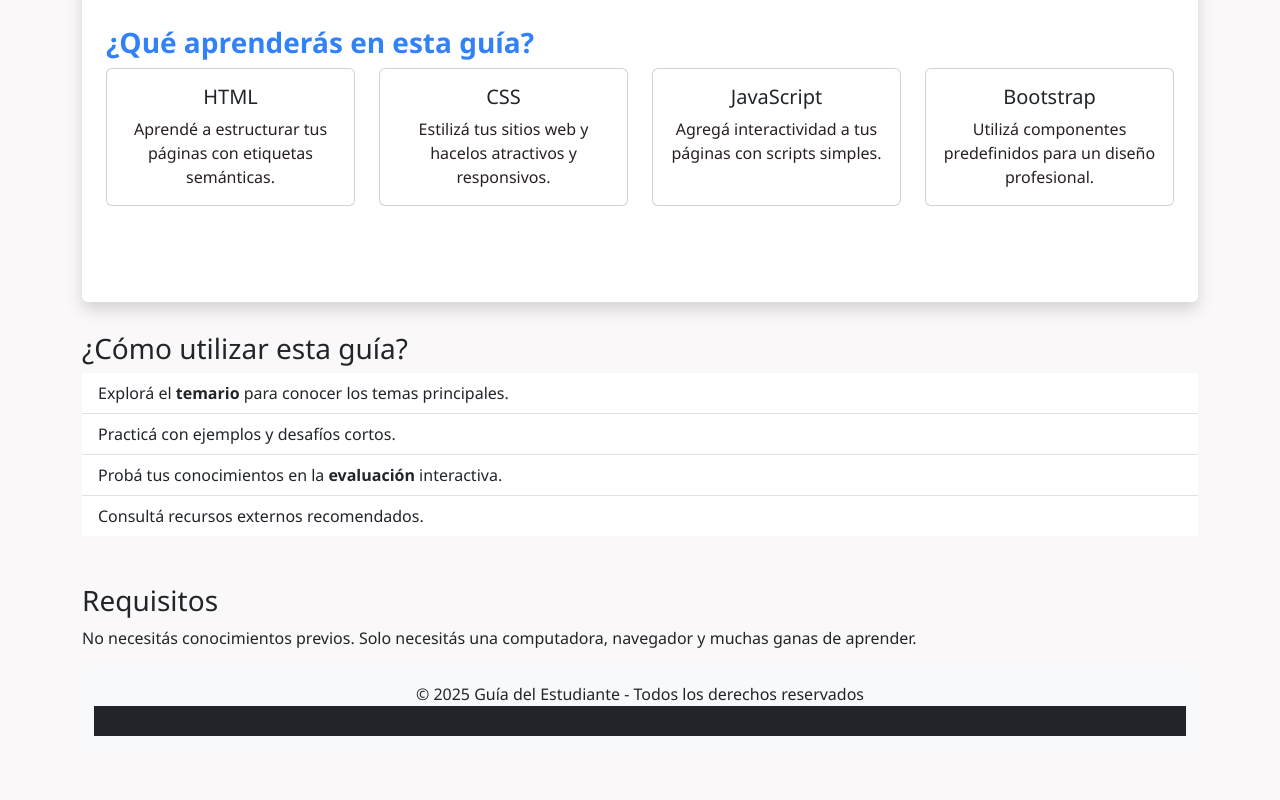
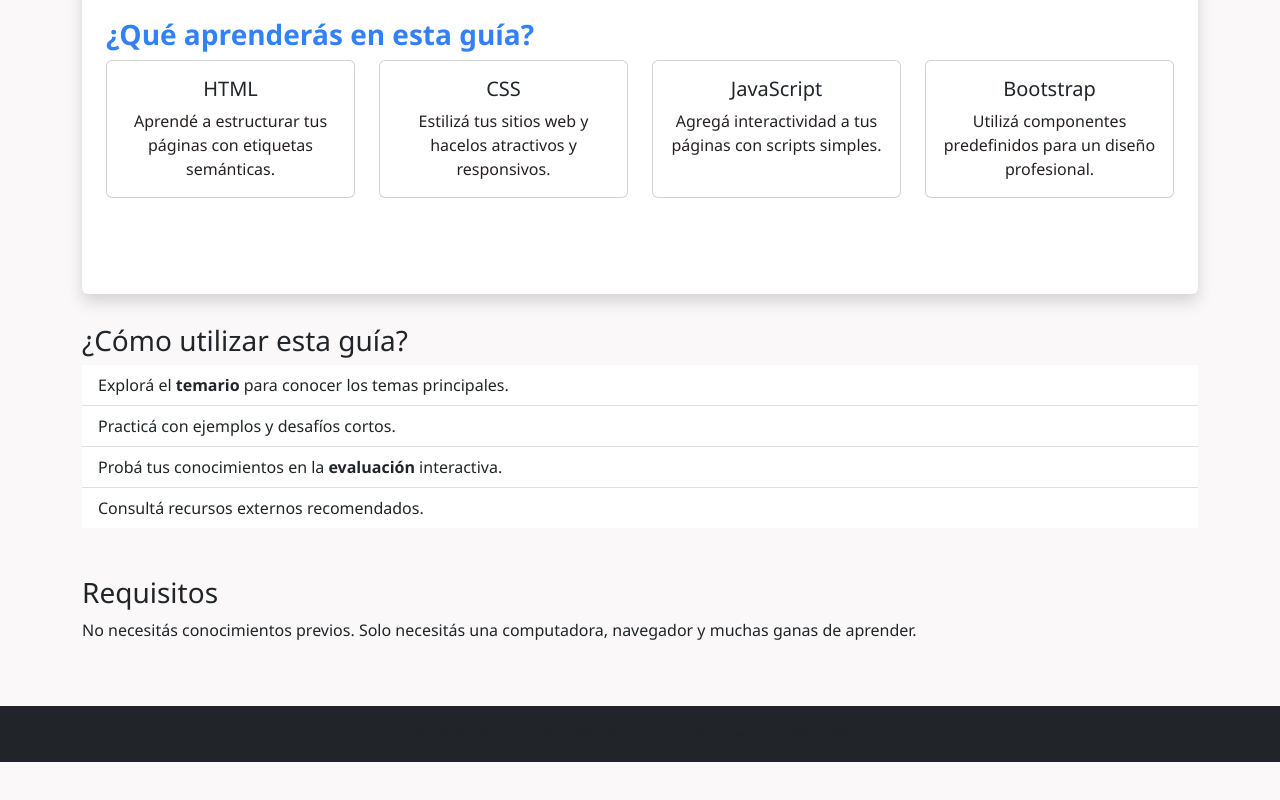
Before and after one commit to Facuccr/primer-parcial-Cristaldo-Facundo, a plain HTML site: page index.html in a window 1280 px wide. Shown: the part 490-1290 px from the top of the page. After the commit the page ends 1252 px from the top, so only its background shows below. Drawn offline with nearby package versions, Linux system fonts and the light colour scheme.

Commit message:
cerre correctamente la etiqueta del main y unifique el color del footer con el nav

```diff
--- a/index.html
+++ b/index.html
@@ -22,11 +22,11 @@
       </button>
       <div class="collapse navbar-collapse" id="navbarNav">
         <ul class="navbar-nav ms-auto">
-        </ul>
         <li class="nav-item"><a class="nav-link active" href="index.html">Inicio</a></li>
         <li class="nav-item"><a class="nav-link" href="temario.html">Temario</a></li>
         <li class="nav-item"><a class="nav-link" href="evaluacion.html">Evaluación</a></li>
       </div>
+    </ul>
     </div>
     </nav>
   <main class="container my-5">
@@ -74,7 +74,7 @@
         </div>
       </section>
   </article>
-  <main>
+
   <section class="mb-5">
     <h3>¿Cómo utilizar esta guía?</h3>
     <ul class="list-group list-group-flush">
@@ -85,19 +85,16 @@
     </ul>
   </section>
 
-  <seccion>
+  <section>
     <h3>Requisitos</h3>
     <p>No necesitás conocimientos previos. Solo necesitás una computadora, navegador y muchas ganas de aprender.</p>
   </section>
-
-
-
-  <footer class="bg-light text-center py-3 mt-auto">
+</main>
+  <footer class="bg-dark text-center py-3 mt-auto">
     <div class="container">
       <p class="mb-0">&copy; 2025 Guía del Estudiante - Todos los derechos reservados</p>
-      <footer>
-  </div>
-
+    </div>
+  </footer>
   <script src="https://cdn.jsdelivr.net/npm/bootstrap@5.3.6/dist/js/bootstrap.bundle.min.js" integrity="sha384-j1CDi7MgGQ12Z7Qab0qlWQ/Qqz24Gc6BM0thvEMVjHnfYGF0rmFCozFSxQBxwHKO" crossorigin="anonymous"></script>
 </body>
 </html>
```
